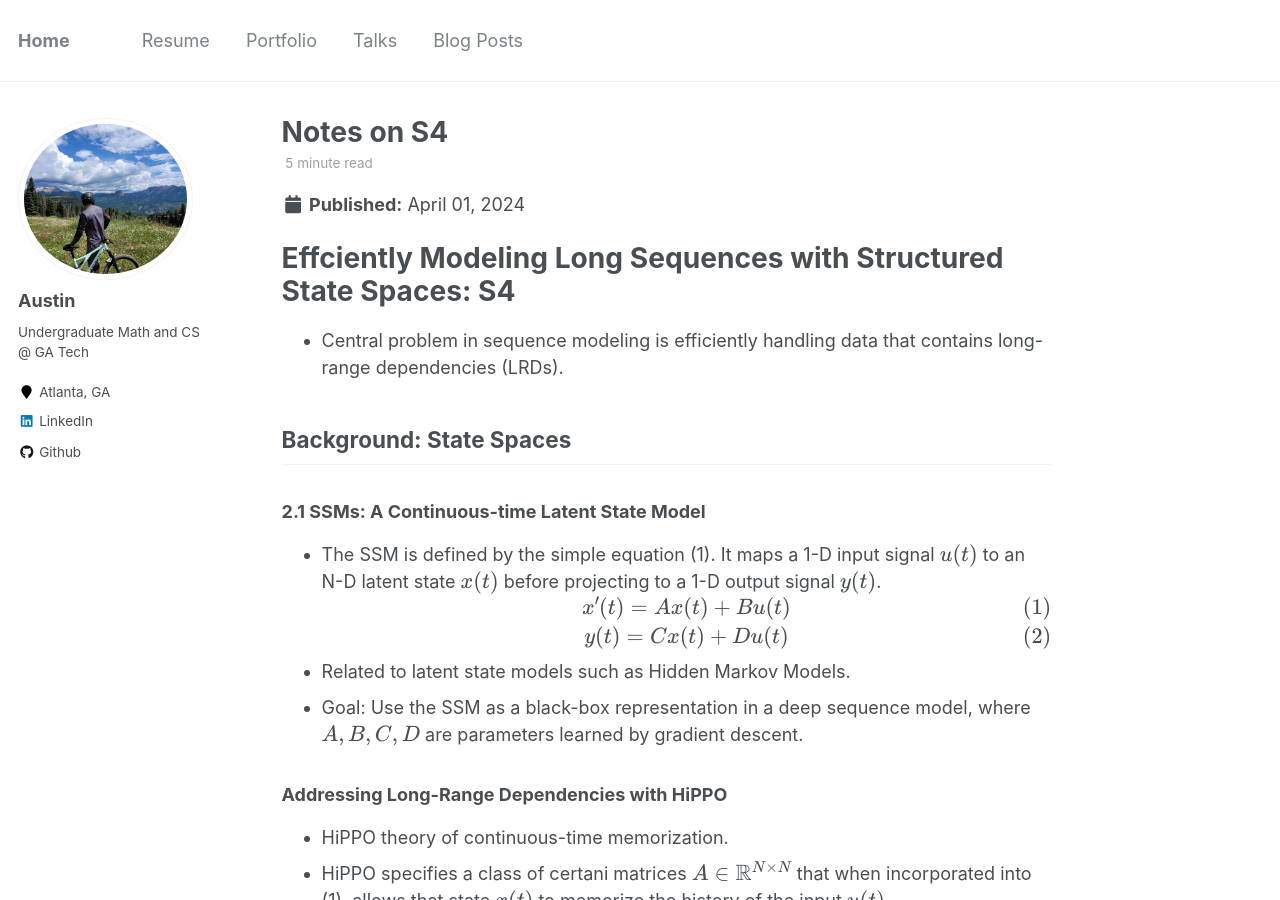
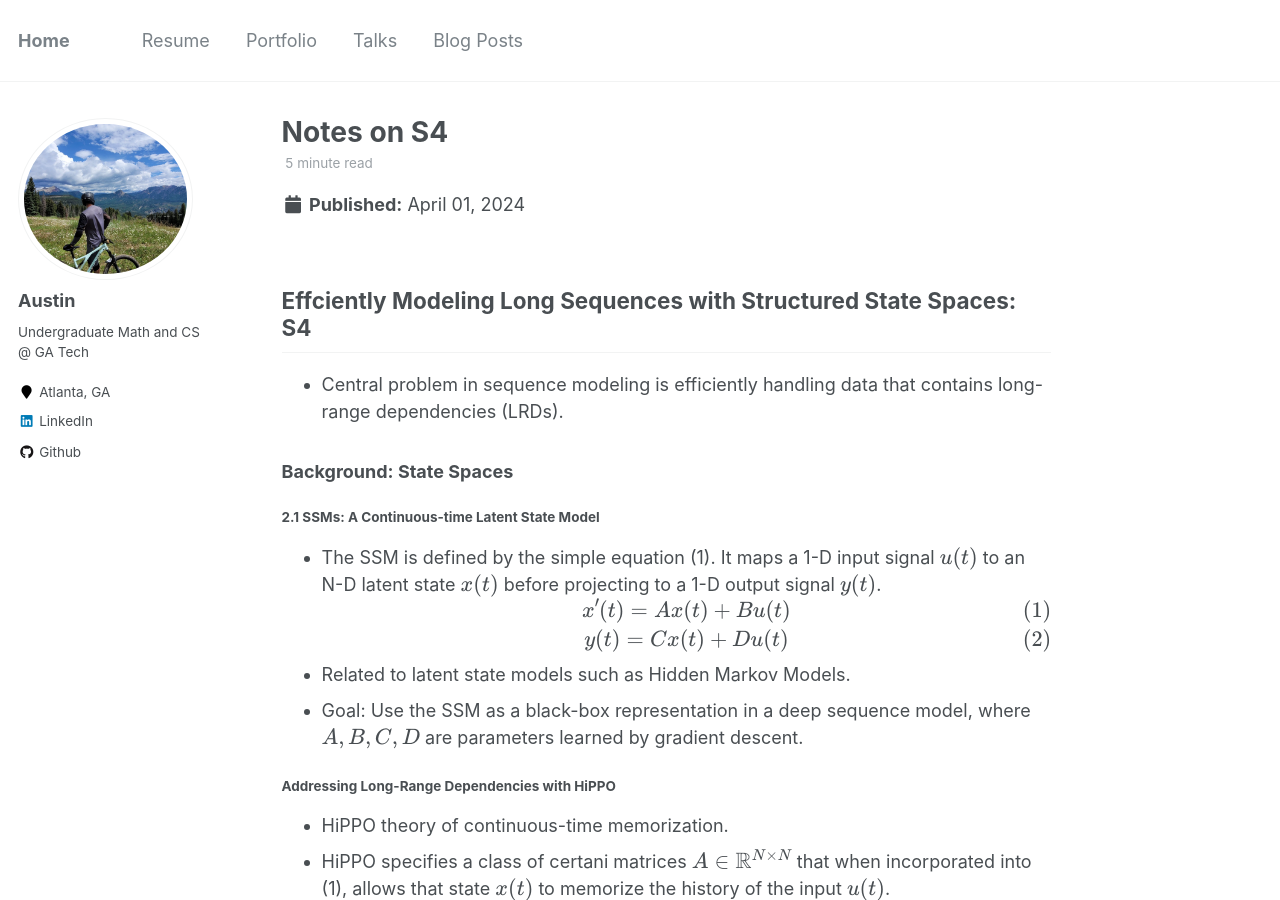
Before and after one commit to abarton51/abarton51.github.io, a Jekyll site: the page built from _posts/2024-04-01-blog-post-3.md, in a window 1280 px wide and 900 px high. Built offline with Jekyll 4.4.1, drawn with Linux system fonts in a browser that asks for light colours; formulas are drawn with MathJax 3.

```diff
--- a/_posts/2024-04-01-blog-post-3.md
+++ b/_posts/2024-04-01-blog-post-3.md
@@ -5,44 +5,56 @@ permalink: /posts/2024/04/01/blog-post-3.md/
 collection: portfolio
 ---
 
-# Effciently Modeling Long Sequences with Structured State Spaces: S4
+## Effciently Modeling Long Sequences with Structured State Spaces: S4
+
 - Central problem in sequence modeling is efficiently handling data that contains long-range dependencies (LRDs).
 
-## Background: State Spaces
-### 2.1 SSMs: A Continuous-time Latent State Model
+### Background: State Spaces
+
+#### 2.1 SSMs: A Continuous-time Latent State Model
+
 - The SSM is defined by the simple equation (1). It maps a 1-D input signal $u(t)$ to an N-D latent state $x(t)$ before projecting to a 1-D output signal $y(t)$.
 $$ \begin{gather}  x'(t) = Ax(t) + Bu(t) \\  y(t) = Cx(t) + Du(t) \end{gather}  $$
 - Related to latent state models such as Hidden Markov Models.
 - Goal: Use the SSM as a black-box representation in a deep sequence model, where $A, B, C, D$ are parameters learned by gradient descent.
 
-### Addressing Long-Range Dependencies with HiPPO
+#### Addressing Long-Range Dependencies with HiPPO
+
 - HiPPO theory of continuous-time memorization.
 - HiPPO specifies a class of certani matrices $A\in \mathbb{R}^{N\times N}$ that when incorporated into (1), allows that state $x(t)$ to memorize the history of the input $u(t)$.
 - The most important matrix in this class is defined by equation (2), which we call the HiPPO matrix.
 $$  \begin{gather} A_{nk} = -\begin{cases}  (2n+1)^{1/2}(2k+1)^{1/2}  & n > k \\ n+1 & n = k \\ 0 & n < k  \end{cases}   \end{gather}    $$
 
-### Discrete-time SSM: The Recurrent Representation
+#### Discrete-time SSM: The Recurrent Representation
+
 - To be applied on a discrete input sequence $(u_0, u_1, \ldots,)$ instead of a continuous $u(t)$, (1) must be discretized by a **step size** $\Delta$ that represents the resolution of the input. Conceptually, the inputs $u_k$ can be views as sampling an implicit underlying continuous signal $u(t)$, where $u_k = u(k\Delta)$.
 - To discretize the continuous-time SSM, we follow prior work in using the bilinear method, which concerts the state matrix $A$ into an approximation $\overline{A}$. The discrete SSM is then,
 $$ \begin{gather}  x_k = \overline{A}x_{k-1} + \overline{B}u_k\\ y_k = \overline{C}x_k   \end{gather}   $$
 Equation (3) is now a sequence-to-sequence map $u_k\to y_k$ instead of a function-to-function. Moreover, the state equation is now a recurrence in $x_k$, allowing the discrete SSM to be computed like an RNN. Concretely, $x_k\in \mathbb{R}^N$ can be viewed as a hidden state with transition matrix $\overline{A}$.
 
-### 2.4 Training SSMs: Convolutional Representation
+#### 2.4 Training SSMs: Convolutional Representation
+
 - The recurrent SSM (3) is not practical for training on modern hardware due to its sequential nature. Instead, there is a well-known connection between linear time-invariant (LTI) SSMs such as (1) and continuous convolutions. Correspondingly, (3) can be actually written as a discrete convolution.
 
 - Let the initial state be $x_{-1} = 0$. Then unrolling (3) yields
+
 $$ \begin{gather}   x_0 = \overline{B}u_0   & x_1 = \overline{AB}u_0 + \overline{B}u_1     & x_2 = \overline{A}^2\overline{B}u_0 + \overline{AB}u_1 + \overline{B}u_2 & \ldots \\    y_0 = \overline{CB}u_0 & y_1 = \overline{CAB}u_0 + \overline{CB}u_1 & \overline{C}\overline{A}^2\overline{B}u_0 + \overline{CAB}u_1  + \overline{CB}u_2 & \ldots \end{gather}    $$
+
 This can be vectorized into a convolution (4) with an explicit formula for the convolution kernel
+
 $$ \begin{gather}  y_k = \overline{C}\overline{A}^k\overline{B}u_0 + \overline{C}\overline{A}^{k-1}\overline{B}u_1 \ldots + \overline{CAB}u_{k-1} + \overline{CB}u_k     \\     y = \overline{K} * u  \\ \overline{K}\in \mathbb{R}^L  := \mathcal{K}_L(\overline{A}, \overline{B}, \overline{C}) := (\overline{C}\overline{A}^i\overline{B})_{i\in[L]} = (\overline{CB}, \overline{CAB}, \ldots, \overline{C}\overline{A}^{L-1}\overline{B}) \end{gather}    $$
+
 In other words, equation (4) is a single non-circular convolution and can be computed very efficiently with FFTs, provided that $\overline{K}$ is known (pre-computed beforehand).
 
 - However, computing $\overline{K}$ is non-trivial and is the focus of the technical contributions of S4. $\overline{K}$ is referred to as the **SSM convolution kernel** or filter.
 
-## Method: Structure State Spaces (S4)
+### Method: Structure State Spaces (S4)
+
 - Technical focus on developing the S4 parameterization and showing how to efficiently compute all views of the SSM: the continuous representation, the recurrent representation, and the convolutional representation.
 - 3.1 is based on conjugation and diagonalization, and discusses why the naïve application does not work. 3.2 gives an overview of key technical components of their approach and formally defines the S4 parameterization. 3.3 sketches the main results.
 
-### 3.1 Motivation: Diagonalization
+#### 3.1 Motivation: Diagonalization
+
 - Bottleneck in computing the discrete-time SSM (3) is that is involves repeated matrix multiplication by $\overline{A}$.
 - To overcome this, they use a structural result that allows a simplification of the SSMs.
 
@@ -57,4 +69,4 @@ Unfortunately, the naïve application of diagonalization does not work due to nu
 
 **Lemma 3.2** *The HiPPO matrix $A$ in equation (2) is diagonalized by the matrix $V_{ij} = \binom{i+2}{i-j}$. In particular, $V_{3i, i} = \binom{4i}{2i} \approx 2^{4i}$. Therefore, $V$ has entries of magnitude up to $2^{4N/3}$.*
 
-### 3.2 The S4 Parameterization: Normal Plus Low-Rank
+#### 3.2 The S4 Parameterization: Normal Plus Low-Rank
```
Also changed, not shown: _posts/2024-04-01-blog-post-2.md (+11 -0 lines), _posts/RAG.md (+9 -1 lines).
